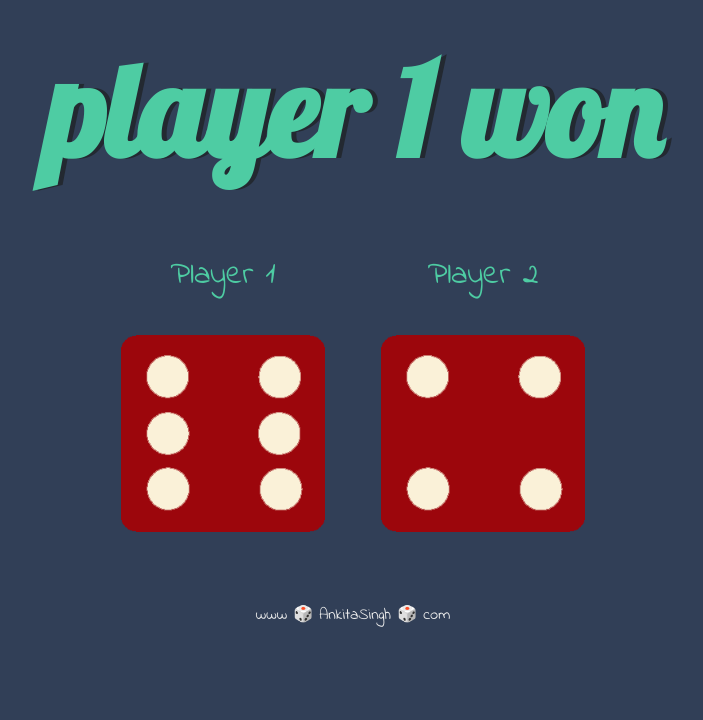
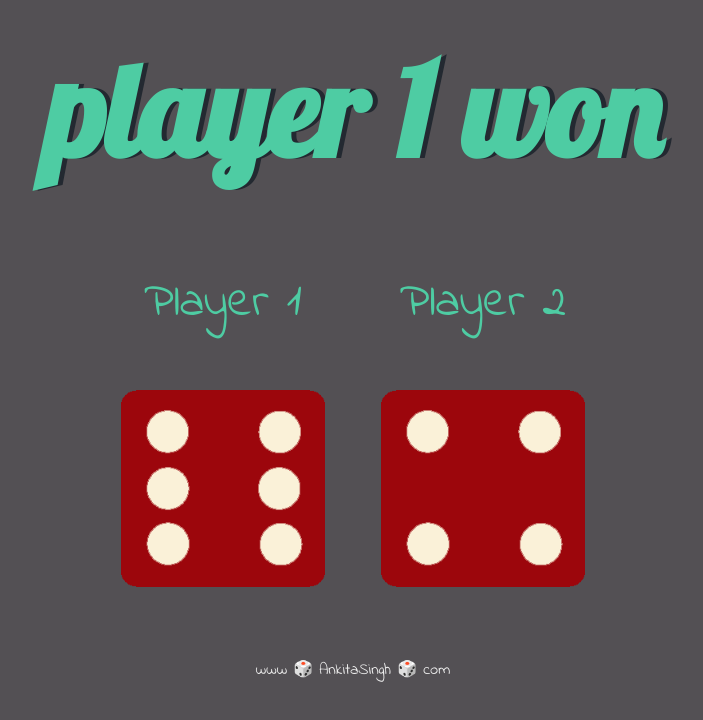
Before and after one commit to AnkitaSinghIE/Dice-Game, a plain HTML site: page index.html in a window 1280 px wide. Shown: the whole page, without its empty margins (287-990 px from the left). Drawn offline with Linux system fonts and the light colour scheme.

Commit message:
new color

```diff
--- a/styles.css
+++ b/styles.css
@@ -11,7 +11,7 @@
 }
 
 body {
-  background-color: #313f57;
+  background-color: #535054;
 }
 
 h1 {
@@ -23,7 +23,7 @@ h1 {
 }
 
 p {
-  font-size: 2rem;
+  font-size: 3rem;
   color: #4ECCA3;
   font-family: 'Indie Flower', cursive;
 }
```
